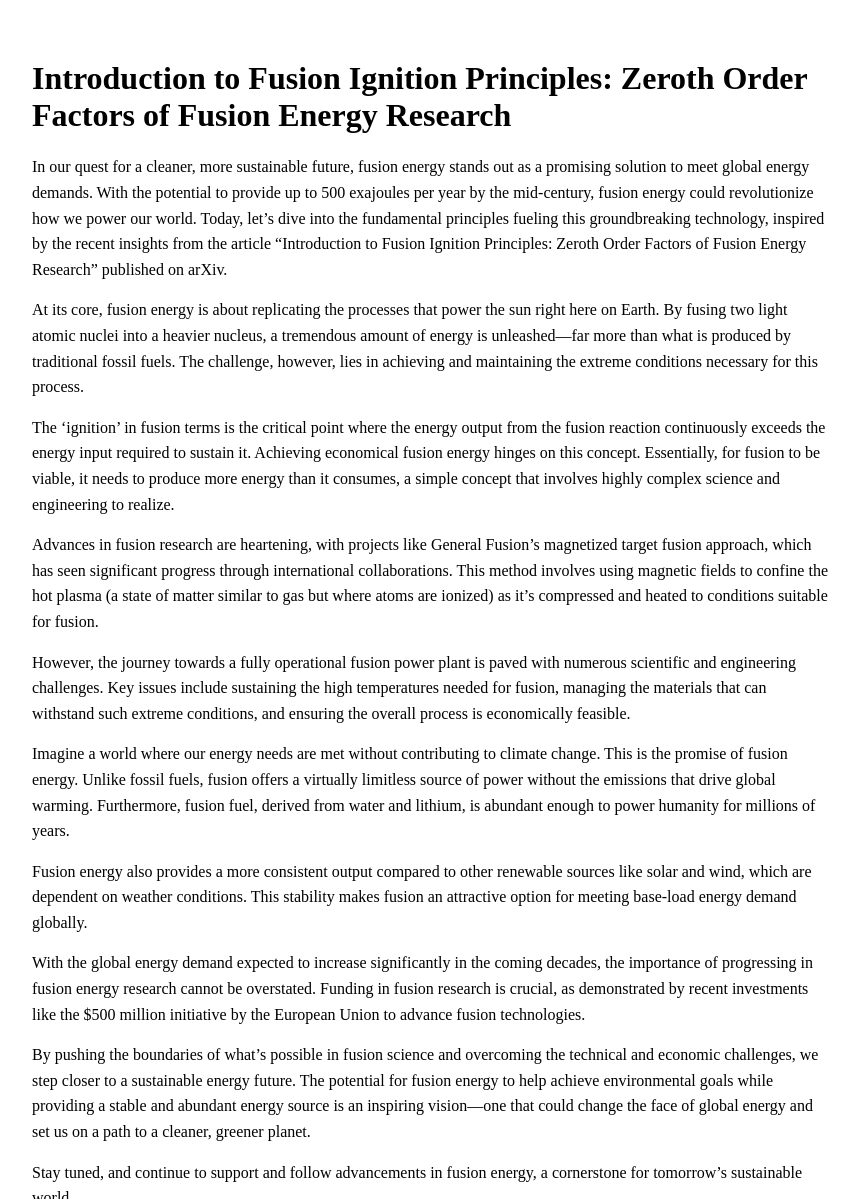
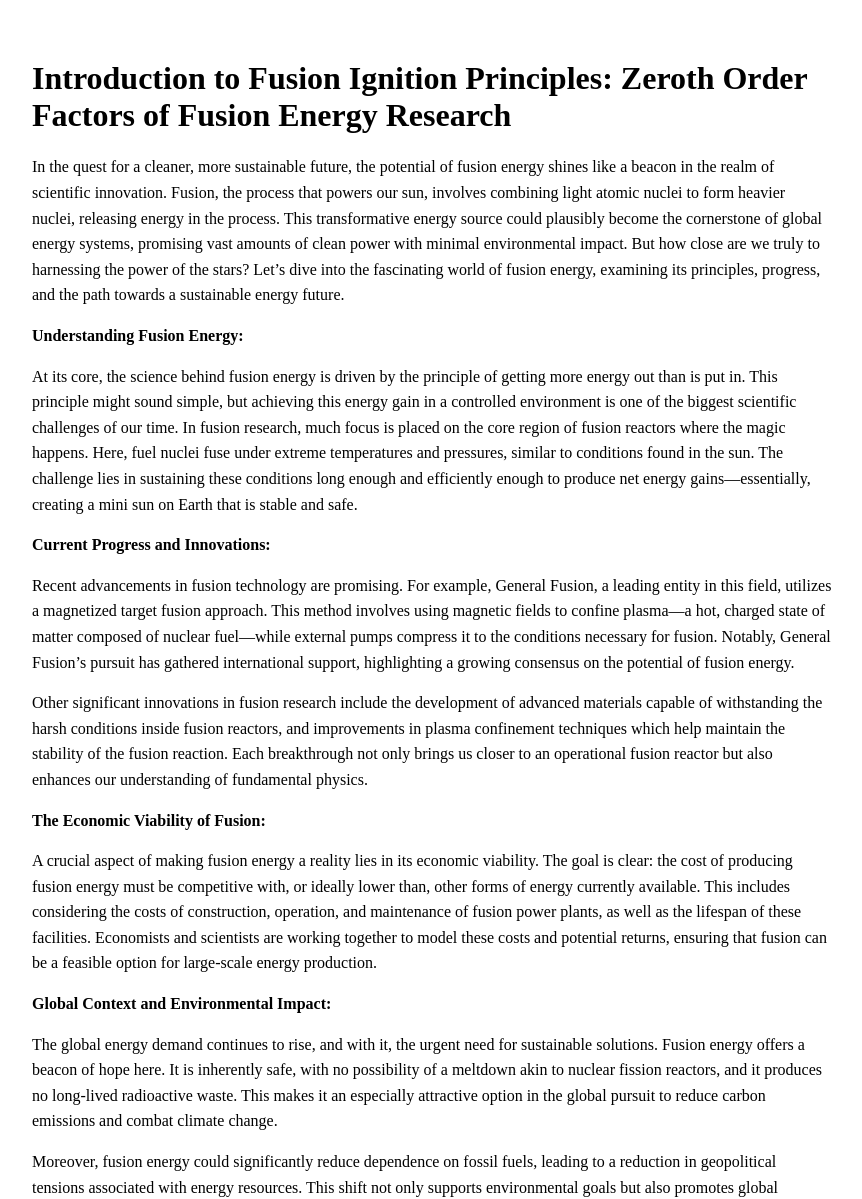
Before and after one commit to hyperpoint/hyperpoint.github.io, a Jekyll site: the page built from _posts/2024-10-01-1364424cde1a44945bbdd07886af8005-introduction-to-fusion-ignition-principles-zeroth-order-factors-of-fusion-energy-research.md, in a window 1280 px wide and 1400 px high. Shown: the part 201-1400 px from the top of the window, without its empty margins (208-1070 px from the left). Built offline with Jekyll 4.4.1, drawn with Linux system fonts in a browser that asks for light colours; some of the changed text lies outside the part shown.

Commit message:
Update blog post: Introduction to Fusion Ignition Principles: Zeroth Order Factors of Fusion Energy Research

```diff
--- a/_posts/2024-10-01-1364424cde1a44945bbdd07886af8005-introduction-to-fusion-ignition-principles-zeroth-order-factors-of-fusion-energy-research.md
+++ b/_posts/2024-10-01-1364424cde1a44945bbdd07886af8005-introduction-to-fusion-ignition-principles-zeroth-order-factors-of-fusion-energy-research.md
@@ -1,42 +1,44 @@
 ---
 layout: post
 title: "Introduction to Fusion Ignition Principles: Zeroth Order Factors of Fusion Energy Research"
-date: 2025-05-20 12:45:43
+date: 2025-05-20 19:08:10
 categories: [fusion, energy]
 permalink: "/posts/2024/10/01/introduction-to-fusion-ignition-principles-zeroth-order-factors-of-fusion-energy-research/"
-author: Travis Frye
-note: This article was generated with AI assistance using the Fusion Authority Engine, orchestrated by Travis Frye.
+author: FusionCommons.ai Team
+note: This article was generated with AI assistance using the Fusion Authority Engine, developed by Travis Frye.
 collaboration: In collaboration with leading fusion research entities.
+source: "arXiv"
+link: "http://arxiv.org/abs/2410.18054v1"
+citation: "arXiv: Introduction to Fusion Ignition Principles: Zeroth Order Factors of
+  Fusion Energy Research"
 ---
 
+In the quest for a cleaner, more sustainable future, the potential of fusion energy shines like a beacon in the realm of scientific innovation. Fusion, the process that powers our sun, involves combining light atomic nuclei to form heavier nuclei, releasing energy in the process. This transformative energy source could plausibly become the cornerstone of global energy systems, promising vast amounts of clean power with minimal environmental impact. But how close are we truly to harnessing the power of the stars? Let's dive into the fascinating world of fusion energy, examining its principles, progress, and the path towards a sustainable energy future.
 
+**Understanding Fusion Energy:**
 
-In our quest for a cleaner, more sustainable future, fusion energy stands out as a promising solution to meet global energy demands. With the potential to provide up to 500 exajoules per year by the mid-century, fusion energy could revolutionize how we power our world. Today, let’s dive into the fundamental principles fueling this groundbreaking technology, inspired by the recent insights from the article "Introduction to Fusion Ignition Principles: Zeroth Order Factors of Fusion Energy Research" published on arXiv.
+At its core, the science behind fusion energy is driven by the principle of getting more energy out than is put in. This principle might sound simple, but achieving this energy gain in a controlled environment is one of the biggest scientific challenges of our time. In fusion research, much focus is placed on the core region of fusion reactors where the magic happens. Here, fuel nuclei fuse under extreme temperatures and pressures, similar to conditions found in the sun. The challenge lies in sustaining these conditions long enough and efficiently enough to produce net energy gains—essentially, creating a mini sun on Earth that is stable and safe.
 
+**Current Progress and Innovations:**
 
-At its core, fusion energy is about replicating the processes that power the sun right here on Earth. By fusing two light atomic nuclei into a heavier nucleus, a tremendous amount of energy is unleashed—far more than what is produced by traditional fossil fuels. The challenge, however, lies in achieving and maintaining the extreme conditions necessary for this process.
+Recent advancements in fusion technology are promising. For example, General Fusion, a leading entity in this field, utilizes a magnetized target fusion approach. This method involves using magnetic fields to confine plasma—a hot, charged state of matter composed of nuclear fuel—while external pumps compress it to the conditions necessary for fusion. Notably, General Fusion's pursuit has gathered international support, highlighting a growing consensus on the potential of fusion energy.
 
+Other significant innovations in fusion research include the development of advanced materials capable of withstanding the harsh conditions inside fusion reactors, and improvements in plasma confinement techniques which help maintain the stability of the fusion reaction. Each breakthrough not only brings us closer to an operational fusion reactor but also enhances our understanding of fundamental physics.
 
-The 'ignition' in fusion terms is the critical point where the energy output from the fusion reaction continuously exceeds the energy input required to sustain it. Achieving economical fusion energy hinges on this concept. Essentially, for fusion to be viable, it needs to produce more energy than it consumes, a simple concept that involves highly complex science and engineering to realize.
+**The Economic Viability of Fusion:**
 
+A crucial aspect of making fusion energy a reality lies in its economic viability. The goal is clear: the cost of producing fusion energy must be competitive with, or ideally lower than, other forms of energy currently available. This includes considering the costs of construction, operation, and maintenance of fusion power plants, as well as the lifespan of these facilities. Economists and scientists are working together to model these costs and potential returns, ensuring that fusion can be a feasible option for large-scale energy production.
 
-Advances in fusion research are heartening, with projects like General Fusion’s magnetized target fusion approach, which has seen significant progress through international collaborations. This method involves using magnetic fields to confine the hot plasma (a state of matter similar to gas but where atoms are ionized) as it’s compressed and heated to conditions suitable for fusion.
+**Global Context and Environmental Impact:**
 
-However, the journey towards a fully operational fusion power plant is paved with numerous scientific and engineering challenges. Key issues include sustaining the high temperatures needed for fusion, managing the materials that can withstand such extreme conditions, and ensuring the overall process is economically feasible.
+The global energy demand continues to rise, and with it, the urgent need for sustainable solutions. Fusion energy offers a beacon of hope here. It is inherently safe, with no possibility of a meltdown akin to nuclear fission reactors, and it produces no long-lived radioactive waste. This makes it an especially attractive option in the global pursuit to reduce carbon emissions and combat climate change.
 
+Moreover, fusion energy could significantly reduce dependence on fossil fuels, leading to a reduction in geopolitical tensions associated with energy resources. This shift not only supports environmental goals but also promotes global stability and security.
 
-Imagine a world where our energy needs are met without contributing to climate change. This is the promise of fusion energy. Unlike fossil fuels, fusion offers a virtually limitless source of power without the emissions that drive global warming. Furthermore, fusion fuel, derived from water and lithium, is abundant enough to power humanity for millions of years.
+**Looking Towards the Future:**
 
-Fusion energy also provides a more consistent output compared to other renewable sources like solar and wind, which are dependent on weather conditions. This stability makes fusion an attractive option for meeting base-load energy demand globally.
+Fusion energy represents more than just another way to power our homes and industries. It symbolizes a leap towards a sustainable and secure global energy landscape. With each scientific breakthrough and successful international collaboration, the dream of fusion energy comes closer to reality.
 
+Optimism in the fusion community is high, fueled by ongoing advancements and increased funding from both governmental and private sectors. As we look forward, the commitment to tackling the scientific and economic challenges presents a clear pathway leading to a fusion-powered future. Scientists, engineers, and industries worldwide continue their relentless pursuit, driven by the promise of fusion energy to revolutionize how we produce and consume energy, ensuring a brighter, cleaner future for the next generations.
 
-With the global energy demand expected to increase significantly in the coming decades, the importance of progressing in fusion energy research cannot be overstated. Funding in fusion research is crucial, as demonstrated by recent investments like the $500 million initiative by the European Union to advance fusion technologies.
-
-By pushing the boundaries of what’s possible in fusion science and overcoming the technical and economic challenges, we step closer to a sustainable energy future. The potential for fusion energy to help achieve environmental goals while providing a stable and abundant energy source is an inspiring vision—one that could change the face of global energy and set us on a path to a cleaner, greener planet.
-
-Stay tuned, and continue to support and follow advancements in fusion energy, a cornerstone for tomorrow’s sustainable world.
-
-**Source**: arXiv
-**Link**: http://arxiv.org/abs/2410.18054v1
-**Citation**: arXiv: Introduction to Fusion Ignition Principles: Zeroth Order Factors of
-  Fusion Energy Research
+In closing, as we reflect on the immense potential of fusion energy, it's essential to continue supporting this vital research. Through sustained investment and international cooperation, the goal of achieving economically viable and environmentally sound fusion energy is within our reach, promising a new era of energy production that could power the world for millennia to come.
```
